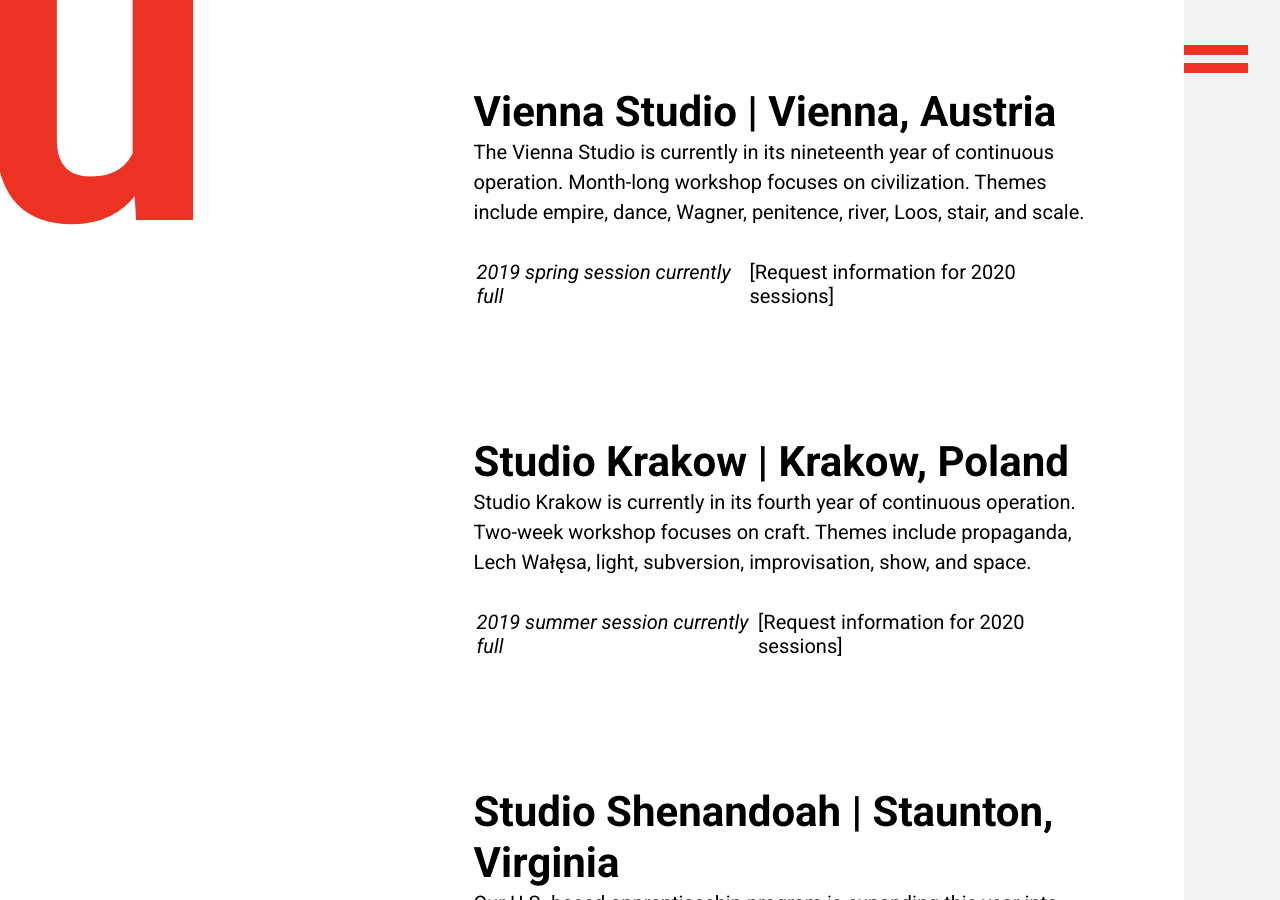
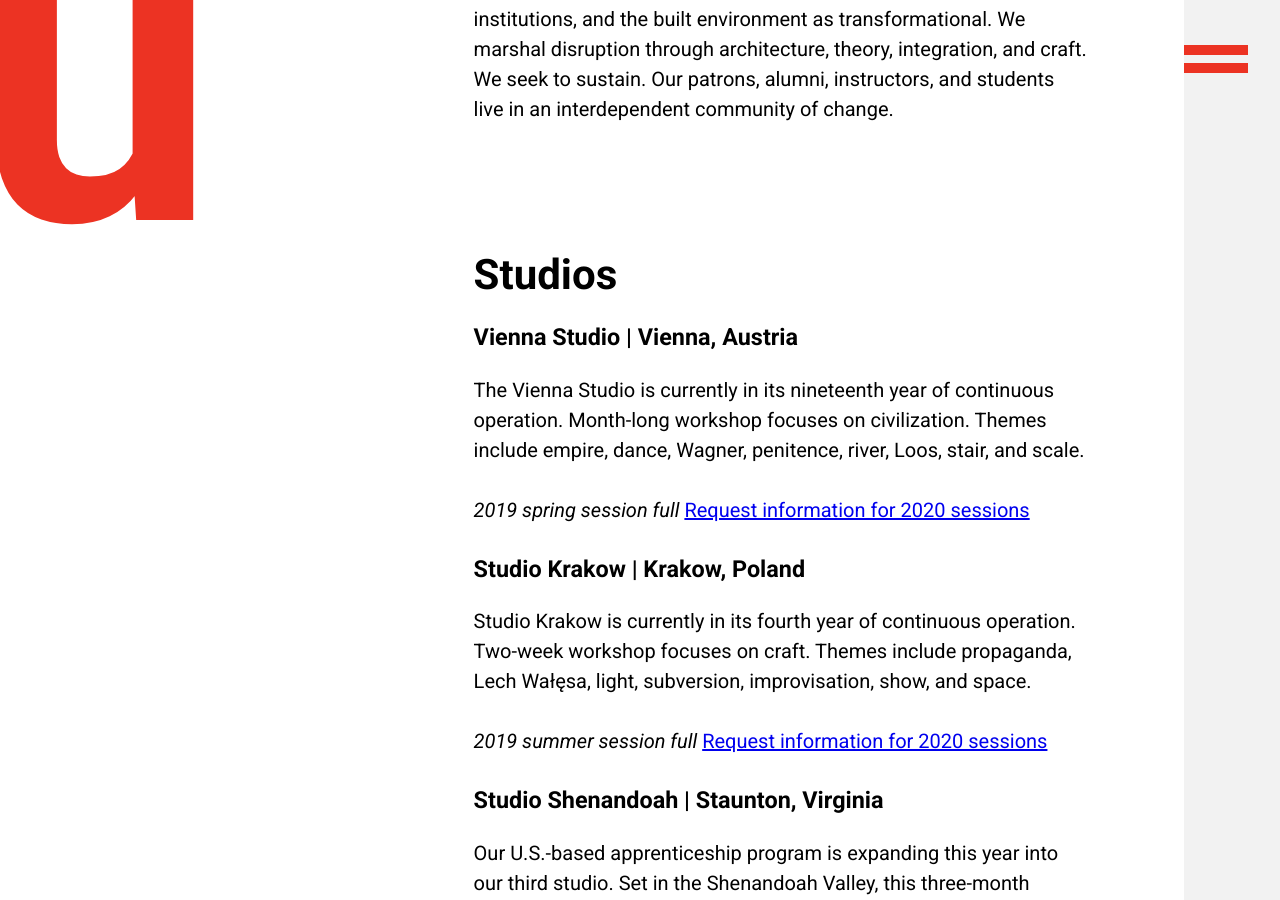
Before and after one commit to umbauschool/umbauschool.github.io, a Jekyll site: the page built from index.md, in a window 1280 px wide and 900 px high, scrolled down 1603 px. Built offline with Jekyll 4.4.1, drawn with Linux system fonts in a browser that asks for light colours; our own code applies the rules of GitHub Pages for plain Markdown files; some of the changed text lies outside the part shown.

Commit message:
Update index.md

```diff
--- a/index.md
+++ b/index.md
@@ -5,49 +5,59 @@
 layout: default
 ---
 # umbau is a school of
+
 architecture
+
 thought
+
 sustainability
+
 design
+
 transformation
 
 
 Umbau School forms students to think about themselves, institutions, and the built environment as transformational. We marshal disruption through architecture, theory, integration, and craft. We seek to sustain. Our patrons, alumni, instructors, and students live in an interdependent community of change.
 
 
-# Studios
+## Studios
 
-## Vienna Studio |  Vienna, Austria
+### Vienna Studio |  Vienna, Austria
 The Vienna Studio is currently in its nineteenth year of continuous operation. Month-long workshop focuses on civilization. Themes include empire, dance, Wagner, penitence, river, Loos, stair, and scale.
 
-_2019 spring session currently full_ | [Request information for 2020 sessions]
+_2019 spring session full_
+[Request information for 2020 sessions](#)
 
 
-## Studio Krakow |  Krakow, Poland
+### Studio Krakow |  Krakow, Poland
 Studio Krakow is currently in its fourth year of continuous operation. Two-week workshop focuses on craft. Themes include propaganda, Lech Wałęsa, light, subversion, improvisation, show, and space.
 
-_2019 summer session currently full_ | [Request information for 2020 sessions]
+_2019 summer session full_
+[Request information for 2020 sessions](#)
 
 
-## Studio Shenandoah |  Staunton, Virginia
+### Studio Shenandoah |  Staunton, Virginia
 Our U.S.-based apprenticeship program is expanding this year into our third studio. Set in the Shenandoah Valley, this three-month workshop focuses on depth. Themes include capital, industry, reconciliation, agriculture, Puccini, and material.
 
-_2019 fall session currently full_ | [Request information for 2020 sessions]
+_2019 fall session full_
+[Request information for 2020 sessions](#)
 
 
-# About
+## About
 
 There is no tuition.
 
 There is no degree.
 
 
-## Director
+### Director
 
 PHOTO
 William Tate is an architect and instructor. As a professor at James Madison University and the University of Southwestern Louisiana, Tate established umbau theory. As an architect with Legorreta Arquitectos, Robert Collins Architects and Odell Associates, he cultivated umbau practice. He led his first umbau studio in the year 2001.
 
-## Students
+### Students
 
 PHOTO
 Name, Title
+
+## Contact
```
